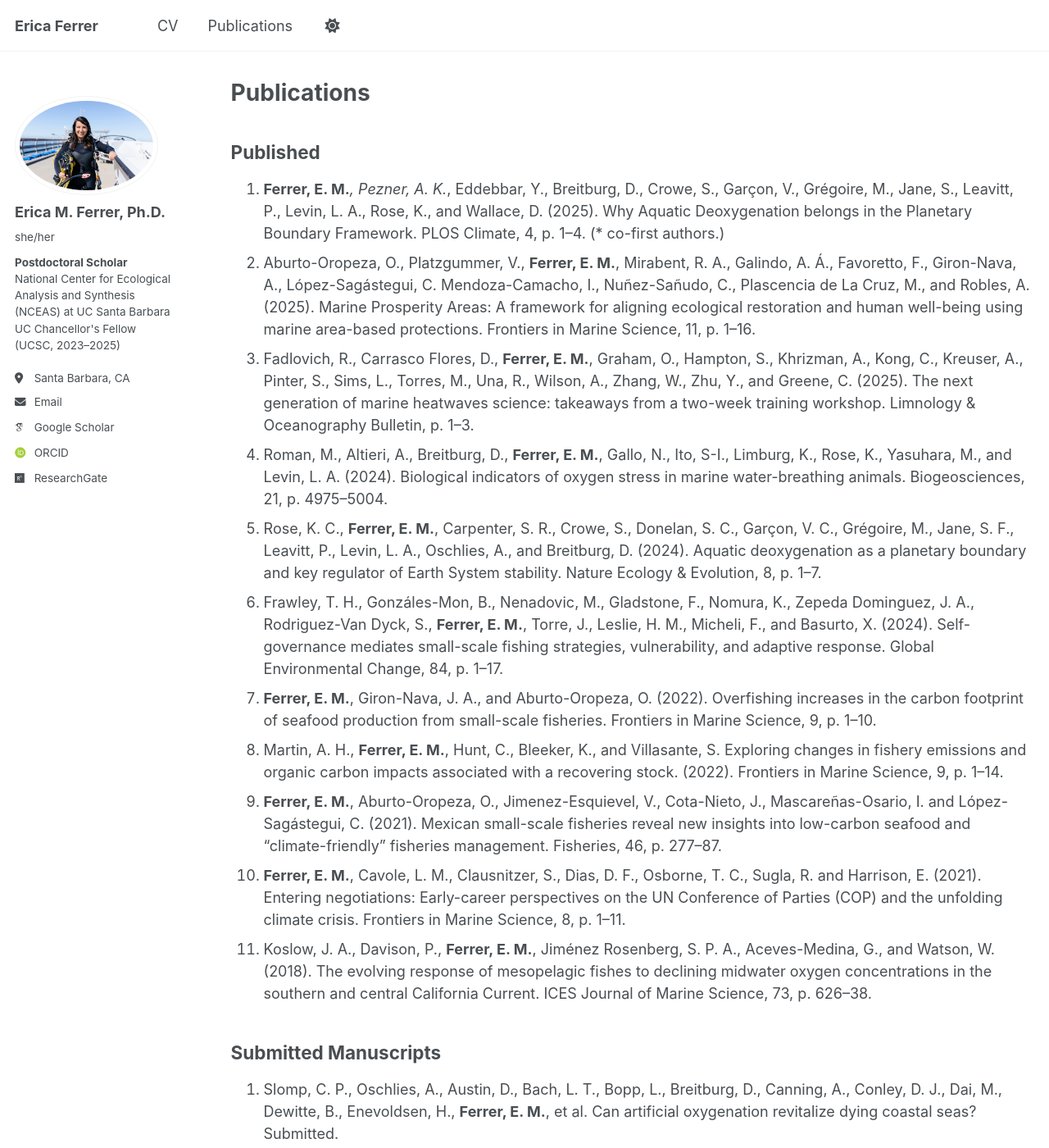
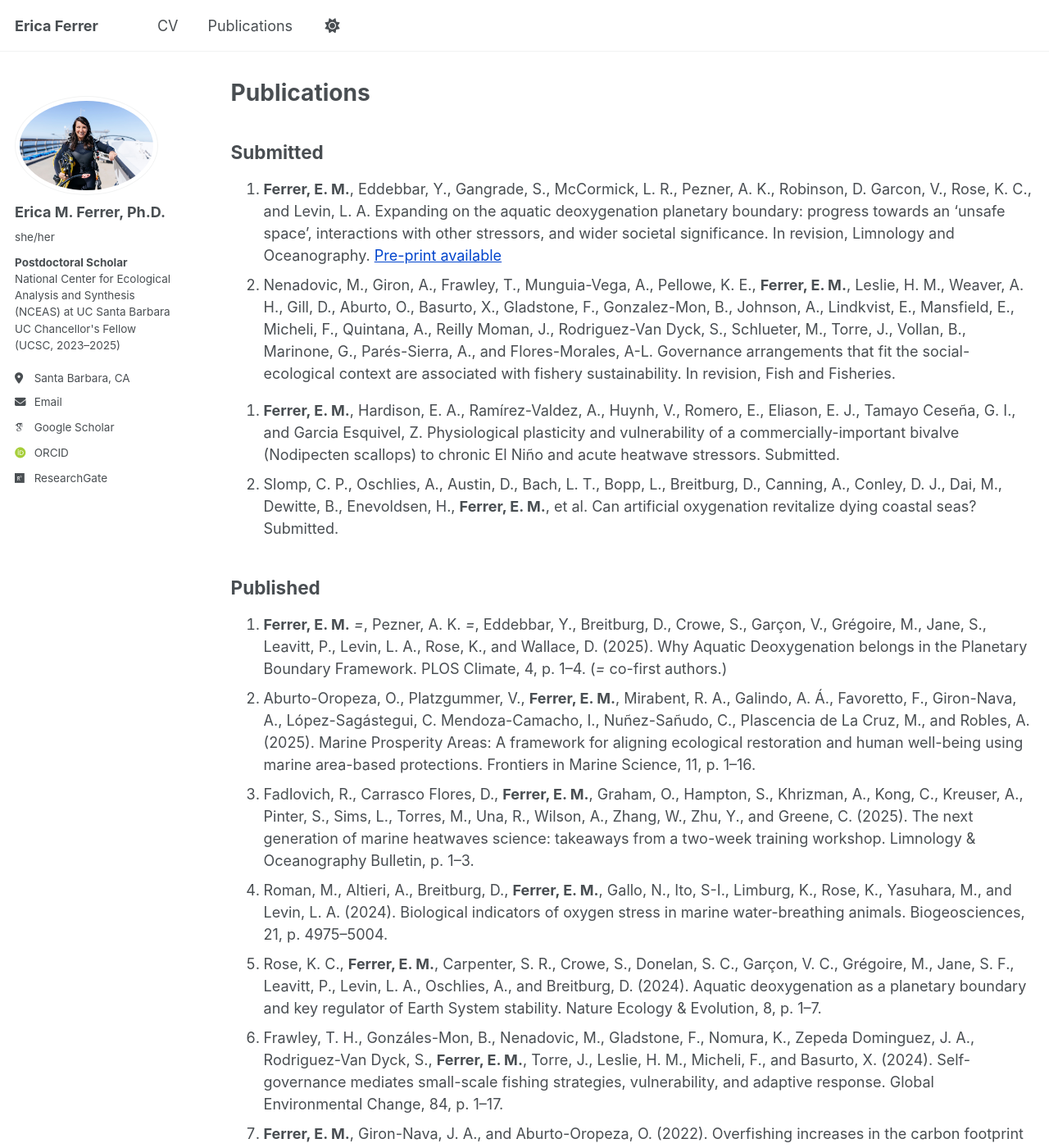
Before and after one commit to emferrer/emferrer.github.io, a Jekyll site: the page built from _pages/publications.md, in a window 1280 px wide and 1400 px high. Shown: the whole window at 82% size. Built offline with Jekyll 4.4.1, drawn with Linux system fonts in a browser that asks for light colours; some web fonts are replaced; a script that is not in the unit is left out; some of the changed text lies outside the part shown.

Commit message:
Update publications.md
Update to publications list

```diff
--- a/_pages/publications.md
+++ b/_pages/publications.md
@@ -7,9 +7,17 @@ author_profile: true
 
 {% include base_path %}
 
+## Submitted
+<div class="publist" markdown="1">
+1. <b>Ferrer, E. M.</b>, Eddebbar, Y., Gangrade, S., McCormick, L. R., Pezner, A. K., Robinson, D. Garcon, V., Rose, K. C., and Levin, L. A. Expanding on the aquatic deoxygenation planetary boundary: progress towards an ‘unsafe space’, interactions with other stressors, and wider societal significance. In revision, Limnology and Oceanography. [Pre-print available](http://bit.ly/454fHNn)
+2. Nenadovic, M., Giron, A., Frawley, T., Munguia-Vega, A., Pellowe, K. E., <b>Ferrer, E. M.</b>, Leslie, H. M., Weaver, A. H., Gill, D., Aburto, O., Basurto, X., Gladstone, F., Gonzalez-Mon, B., Johnson, A., Lindkvist, E., Mansfield, E., Micheli, F., Quintana, A., Reilly Moman, J., Rodriguez-Van Dyck, S., Schlueter, M., Torre, J., Vollan, B., Marinone, G., Parés-Sierra, A., and Flores-Morales, A-L. Governance arrangements that fit the social-ecological context are associated with fishery sustainability. In revision, Fish and Fisheries.
+</div>
+3. <b>Ferrer, E. M.</b>, Hardison, E. A., Ramírez-Valdez, A., Huynh, V., Romero, E., Eliason, E. J., Tamayo Ceseña, G. I., and Garcia Esquivel, Z. Physiological plasticity and vulnerability of a commercially-important bivalve (Nodipecten scallops) to chronic El Niño and acute heatwave stressors. Submitted.
+4. Slomp, C. P., Oschlies, A., Austin, D., Bach, L. T., Bopp, L., Breitburg, D., Canning, A., Conley, D. J., Dai, M., Dewitte, B., Enevoldsen, H., <b>Ferrer, E. M.</b>, et al. Can artificial oxygenation revitalize dying coastal seas? Submitted.
+
 ## Published
 <div class="publist" markdown="1">
-1. <b>Ferrer, E. M.</b>*, Pezner, A. K.*, Eddebbar, Y., Breitburg, D., Crowe, S., Garçon, V., Grégoire, M., Jane, S., Leavitt, P., Levin, L. A., Rose, K., and Wallace, D. (2025). Why Aquatic Deoxygenation belongs in the Planetary Boundary Framework. PLOS Climate, 4, p. 1–4. (* co-first authors.)
+1. <b>Ferrer, E. M.</b> *=*, Pezner, A. K. *=*, Eddebbar, Y., Breitburg, D., Crowe, S., Garçon, V., Grégoire, M., Jane, S., Leavitt, P., Levin, L. A., Rose, K., and Wallace, D. (2025). Why Aquatic Deoxygenation belongs in the Planetary Boundary Framework. PLOS Climate, 4, p. 1–4. (*=* co-first authors.)
 2. Aburto-Oropeza, O., Platzgummer, V., <b>Ferrer, E. M.</b>, Mirabent, R. A., Galindo, A. Á., Favoretto, F., Giron-Nava, A., López-Sagástegui, C. Mendoza-Camacho, I., Nuñez-Sañudo, C., Plascencia de La Cruz, M., and Robles, A. (2025). Marine Prosperity Areas: A framework for aligning ecological restoration and human well-being using marine area-based protections. Frontiers in Marine Science, 11, p. 1–16.
 3. Fadlovich, R., Carrasco Flores, D., <b>Ferrer, E. M.</b>, Graham, O., Hampton, S., Khrizman, A., Kong, C., Kreuser, A., Pinter, S., Sims, L., Torres, M., Una, R., Wilson, A., Zhang, W., Zhu, Y., and Greene, C. (2025). The next generation of marine heatwaves science: takeaways from a two-week training workshop. Limnology & Oceanography Bulletin, p. 1–3.
 4. Roman, M., Altieri, A., Breitburg, D., <b>Ferrer, E. M.</b>, Gallo, N., Ito, S-I., Limburg, K., Rose, K., Yasuhara, M., and Levin, L. A. (2024). Biological indicators of oxygen stress in marine water-breathing animals. Biogeosciences, 21, p. 4975–5004.
@@ -21,11 +29,3 @@ author_profile: true
 10. <b>Ferrer, E. M.</b>, Cavole, L. M., Clausnitzer, S., Dias, D. F., Osborne, T. C., Sugla, R. and Harrison, E. (2021). Entering negotiations: Early-career perspectives on the UN Conference of Parties (COP) and the unfolding climate crisis. Frontiers in Marine Science, 8, p. 1–11.
 11. Koslow, J. A., Davison, P., <b>Ferrer, E. M.</b>, Jiménez Rosenberg, S. P. A., Aceves-Medina, G., and Watson, W. (2018). The evolving response of mesopelagic fishes to declining midwater oxygen concentrations in the southern and central California Current. ICES Journal of Marine Science, 73, p. 626–38.
 </div>
-
-## Submitted Manuscripts
-<div class="publist" markdown="1">
-1. Slomp, C. P., Oschlies, A., Austin, D., Bach, L. T., Bopp, L., Breitburg, D., Canning, A., Conley, D. J., Dai, M., Dewitte, B., Enevoldsen, H., <b>Ferrer, E. M.</b>, et al. Can artificial oxygenation revitalize dying coastal seas? Submitted.
-2. <b>Ferrer, E. M.</b>, Hardison, E. A., Ramírez-Valdez, A., Huynh, V., Romero, E., Eliason, E. J., Tamayo Ceseña, G. I., and Garcia Esquivel, Z. Physiological plasticity and vulnerability of a commercially-important bivalve (Nodipecten scallops) to chronic El Niño and acute heatwave stressors. Submitted.
-3. <b>Ferrer, E. M.</b>, Eddebbar, Y., Gangrade, S., McCormick, L. R., Pezner, A. K., Robinson, D. Garcon, V., Rose, K. C., and Levin, L. A. Expanding on the aquatic deoxygenation planetary boundary: progress towards an ‘unsafe space’, interactions with other stressors, and wider societal significance. In revision, Limnology and Oceanography. [Pre-print available](http://bit.ly/454fHNn)
-4. Nenadovic, M., Giron, A., Frawley, T., Munguia-Vega, A., Pellowe, K. E., <b>Ferrer, E. M.</b>, Leslie, H. M., Weaver, A. H., Gill, D., Aburto, O., Basurto, X., Gladstone, F., Gonzalez-Mon, B., Johnson, A., Lindkvist, E., Mansfield, E., Micheli, F., Quintana, A., Reilly Moman, J., Rodriguez-Van Dyck, S., Schlueter, M., Torre, J., Vollan, B., Marinone, G., Parés-Sierra, A., and Flores-Morales, A-L. Governance arrangements that fit the social-ecological context are associated with fishery sustainability. In revision, Fish and Fisheries.
-</div>
```
